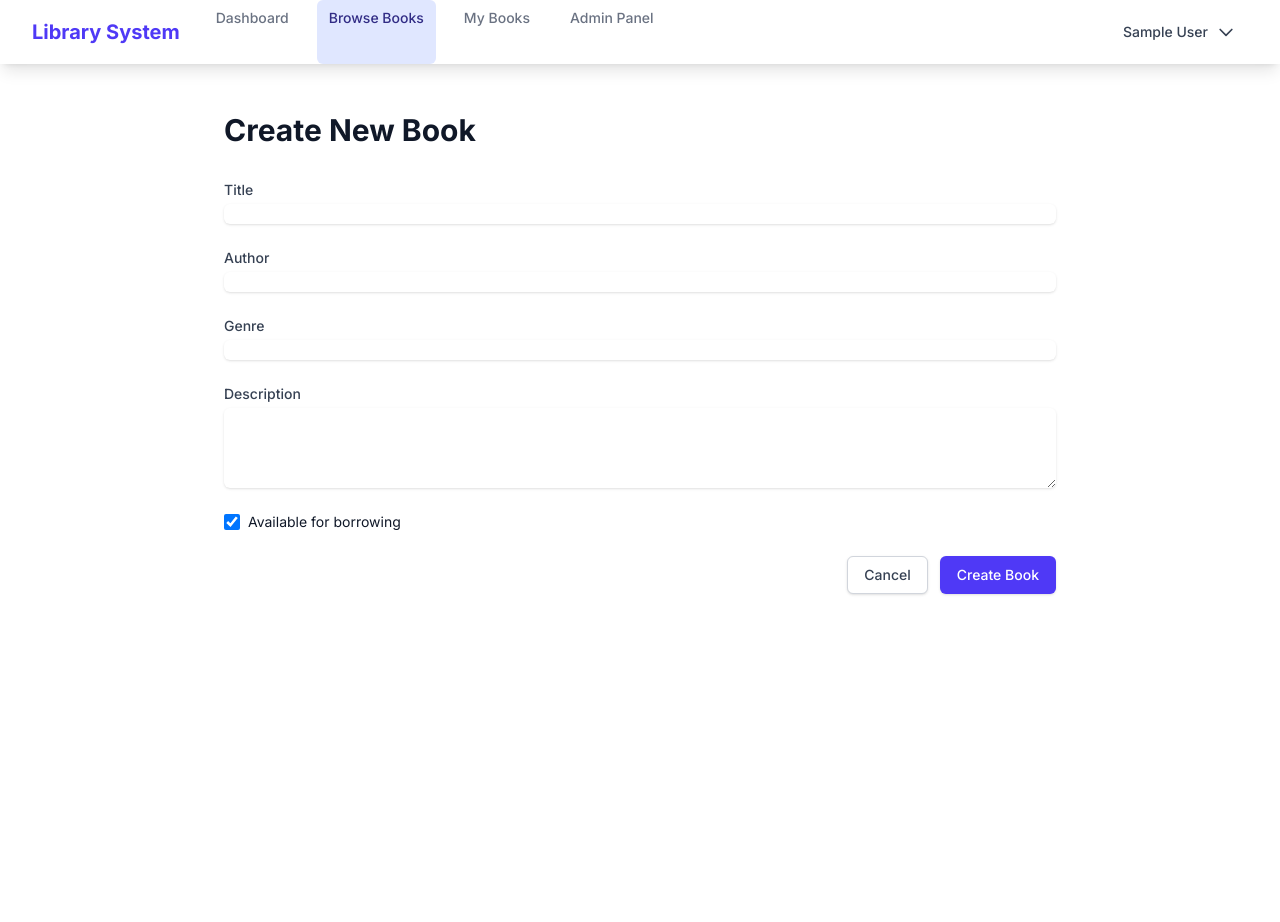
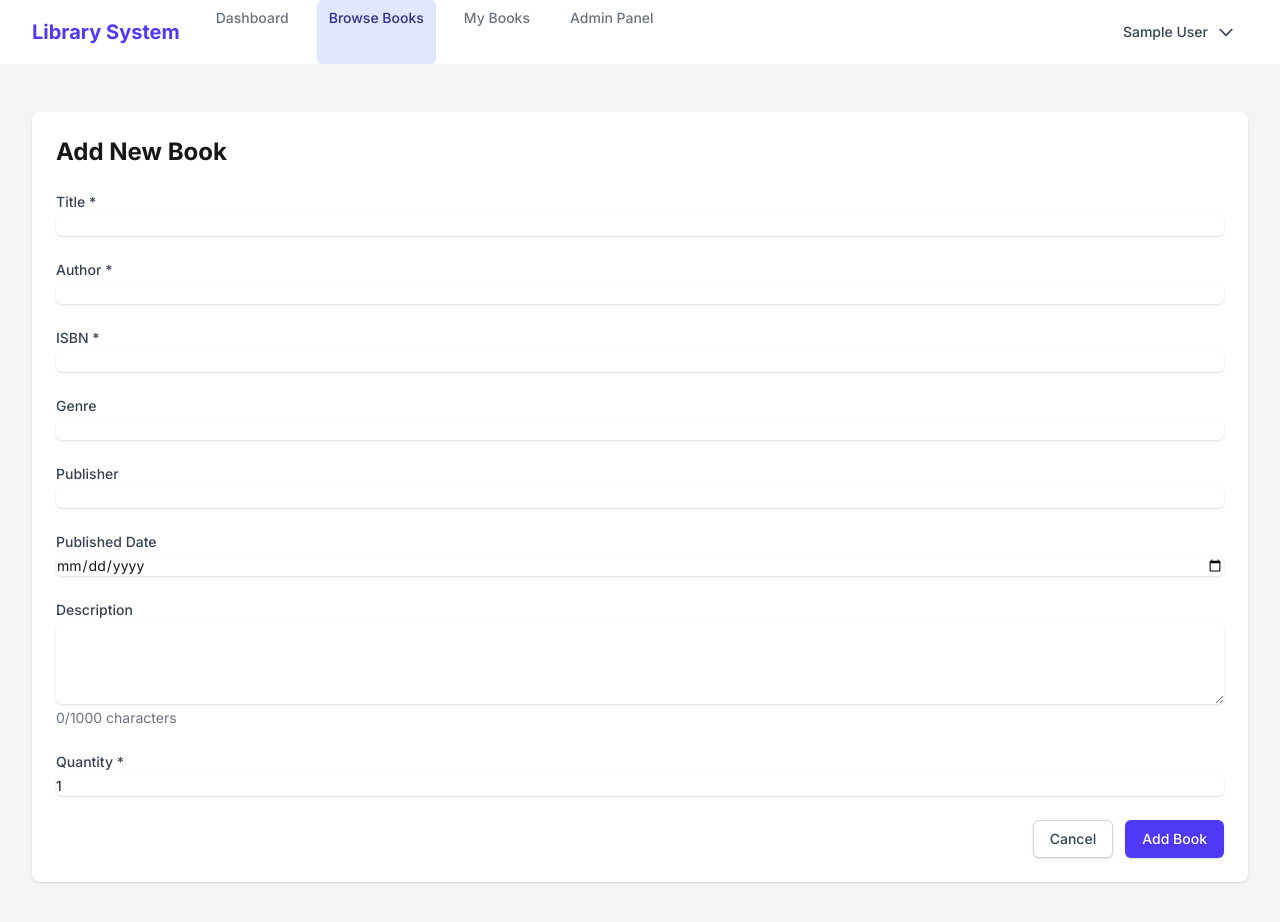
Before and after one commit to lyramae-05/front-end, a Next.js app: page /books/create in a window 1280 px wide. Shown: the top 922 px of the page. Before the commit the page ends 800 px from the top, so only its background shows below. Built offline with nearby package versions, Linux system fonts and the light colour scheme; no server answers; sample sign-in values are in the browser's storage.

Commit message:
fixed the view book detailed page, and thte error handling

```diff
--- a/src/app/books/[id]/page.tsx
+++ b/src/app/books/[id]/page.tsx
@@ -39,8 +39,8 @@ function BookDetailsContent({ id }: { id: string }) {
     try {
       setLoading(true);
       setError(null);
-      const response = await axios.get<Book>(`http://localhost:8000/api/books/${id}`);
-      setBook(response.data);
+      const response = await axios.get<{ message: string; data: Book }>(`http://localhost:8000/api/books/${id}`);
+      setBook(response.data.data);
     } catch (error) {
       const apiError = error as ApiError;
       const errorMessage = apiError.message || 'Failed to fetch book details';
@@ -136,6 +136,18 @@ function BookDetailsContent({ id }: { id: string }) {
           <div className="border-t border-gray-200">
             <dl>
               <div className="bg-gray-50 px-4 py-5 sm:grid sm:grid-cols-3 sm:gap-4 sm:px-6">
+                <dt className="text-sm font-medium text-gray-500">Title</dt>
+                <dd className="mt-1 text-sm text-gray-900 sm:mt-0 sm:col-span-2">
+                  {book.title}
+                </dd>
+              </div>
+              <div className="bg-white px-4 py-5 sm:grid sm:grid-cols-3 sm:gap-4 sm:px-6">
+                <dt className="text-sm font-medium text-gray-500">Author</dt>
+                <dd className="mt-1 text-sm text-gray-900 sm:mt-0 sm:col-span-2">
+                  {book.author}
+                </dd>
+              </div>
+              <div className="bg-gray-50 px-4 py-5 sm:grid sm:grid-cols-3 sm:gap-4 sm:px-6">
                 <dt className="text-sm font-medium text-gray-500">ISBN</dt>
                 <dd className="mt-1 text-sm text-gray-900 sm:mt-0 sm:col-span-2">
                   {book.isbn || 'Not available'}
@@ -144,7 +156,7 @@ function BookDetailsContent({ id }: { id: string }) {
               <div className="bg-white px-4 py-5 sm:grid sm:grid-cols-3 sm:gap-4 sm:px-6">
                 <dt className="text-sm font-medium text-gray-500">Genre</dt>
                 <dd className="mt-1 text-sm text-gray-900 sm:mt-0 sm:col-span-2">
-                  {book.genre}
+                  {book.genre || 'Not specified'}
                 </dd>
               </div>
               <div className="bg-gray-50 px-4 py-5 sm:grid sm:grid-cols-3 sm:gap-4 sm:px-6">
--- a/src/app/books/create/page.tsx
+++ b/src/app/books/create/page.tsx
@@ -2,76 +2,172 @@
 
 import { useState } from 'react';
 import { useRouter } from 'next/navigation';
-import toast from 'react-hot-toast';
-import { ApiError } from '@/types/api';
-import { ProtectedRoute } from '@/components/ProtectedRoute';
 import api from '@/lib/api';
+import { toast } from 'react-hot-toast';
+import { isAdmin } from '@/lib/auth';
+
+interface BookFormData {
+  title: string;
+  author: string;
+  isbn: string;
+  genre: string;
+  publisher: string;
+  published_date: string;
+  description: string;
+  quantity: number;
+}
 
 export default function CreateBookPage() {
   const router = useRouter();
   const [loading, setLoading] = useState(false);
-  const [formData, setFormData] = useState({
+  const [formData, setFormData] = useState<BookFormData>({
     title: '',
     author: '',
+    isbn: '',
     genre: '',
+    publisher: '',
+    published_date: '',
     description: '',
-    available: true,
+    quantity: 1
   });
+
+  const [errors, setErrors] = useState<Partial<Record<keyof BookFormData, string>>>({});
+
+  const validateForm = () => {
+    const newErrors: Partial<BookFormData> = {};
+
+    if (!formData.title.trim()) {
+      newErrors.title = 'Title is required';
+    }
+
+    if (!formData.author.trim()) {
+      newErrors.author = 'Author is required';
+    }
+
+    if (!formData.isbn.trim()) {
+      newErrors.isbn = 'ISBN is required';
+    } else if (formData.isbn.length < 10 || formData.isbn.length > 13) {
+      newErrors.isbn = 'ISBN must be between 10 and 13 characters';
+    }
+
+    if (formData.quantity < 1) {
+      newErrors.quantity = 'Quantity must be at least 1';
+    }
+
+    if (formData.description && formData.description.length > 1000) {
+      newErrors.description = 'Description cannot exceed 1000 characters';
+    }
+
+    setErrors(newErrors);
+    return Object.keys(newErrors).length === 0;
+  };
 
   const handleSubmit = async (e: React.FormEvent) => {
     e.preventDefault();
-    setLoading(true);
+
+    if (!validateForm()) {
+      toast.error('Please fix the form errors before submitting');
+      return;
+    }
 
     try {
-      await api.post('/books', formData);
-      toast.success('Book created successfully!');
-      router.push('/books');
-    } catch (error) {
-      const apiError = error as ApiError;
-      if (apiError.errors) {
-        Object.values(apiError.errors).forEach((errors) => {
-          errors.forEach((error) => toast.error(error));
+      setLoading(true);
+      const response = await api.post('/books', formData);
+      toast.success('Book added successfully');
+      router.push('/admin/books');
+    } catch (error: any) {
+      console.error('Error adding book:', error);
+      if (error.response?.data?.errors) {
+        // Handle validation errors from the backend
+        const backendErrors = error.response.data.errors;
+        const formattedErrors: Partial<BookFormData> = {};
+
+        Object.keys(backendErrors).forEach(key => {
+          if (key in formData) {
+            formattedErrors[key as keyof BookFormData] = backendErrors[key][0];
+          }
         });
+
+        setErrors(formattedErrors);
+        toast.error('Please fix the form errors');
       } else {
-        toast.error(apiError.message || 'Failed to create book');
+        toast.error(error.response?.data?.message || 'Failed to add book');
       }
     } finally {
       setLoading(false);
     }
   };
 
+  const handleQuantityChange = (e: React.ChangeEvent<HTMLInputElement>) => {
+    const rawValue = e.target.value;
+    const numValue = parseInt(rawValue, 10);
+
+    if (rawValue === '') {
+      setFormData(prev => ({ ...prev, quantity: 1 }));
+    } else if (!isNaN(numValue)) {
+      setFormData(prev => ({ ...prev, quantity: Math.max(1, numValue) }));
+    }
+  };
+
   return (
-    <ProtectedRoute requireAdmin>
-      <div className="max-w-4xl mx-auto py-6 sm:px-6 lg:px-8">
-        <div className="px-4 py-6 sm:px-0">
-          <h1 className="text-3xl font-bold text-gray-900 mb-8">Create New Book</h1>
+    <div className="min-h-screen bg-gray-100 py-12">
+      <div className="max-w-7xl mx-auto sm:px-6 lg:px-8">
+        <div className="bg-white overflow-hidden shadow-sm sm:rounded-lg">
+          <div className="p-6">
+            <h2 className="text-2xl font-bold mb-6">Add New Book</h2>
             <form onSubmit={handleSubmit} className="space-y-6">
               <div>
                 <label htmlFor="title" className="block text-sm font-medium text-gray-700">
-                Title
+                  Title *
                 </label>
                 <input
                   type="text"
                   id="title"
-                required
                   value={formData.title}
                   onChange={(e) => setFormData({ ...formData, title: e.target.value })}
-                className="mt-1 block w-full rounded-md border-gray-300 shadow-sm focus:border-indigo-500 focus:ring-indigo-500 sm:text-sm"
+                  className={`mt-1 block w-full rounded-md shadow-sm sm:text-sm ${
+                    errors.title ? 'border-red-300 focus:border-red-500 focus:ring-red-500' : 'border-gray-300 focus:border-indigo-500 focus:ring-indigo-500'
+                  }`}
                 />
+                {errors.title && (
+                  <p className="mt-1 text-sm text-red-600">{errors.title}</p>
+                )}
               </div>
 
               <div>
                 <label htmlFor="author" className="block text-sm font-medium text-gray-700">
-                Author
+                  Author *
                 </label>
                 <input
                   type="text"
                   id="author"
-                required
                   value={formData.author}
                   onChange={(e) => setFormData({ ...formData, author: e.target.value })}
-                className="mt-1 block w-full rounded-md border-gray-300 shadow-sm focus:border-indigo-500 focus:ring-indigo-500 sm:text-sm"
+                  className={`mt-1 block w-full rounded-md shadow-sm sm:text-sm ${
+                    errors.author ? 'border-red-300 focus:border-red-500 focus:ring-red-500' : 'border-gray-300 focus:border-indigo-500 focus:ring-indigo-500'
+                  }`}
                 />
+                {errors.author && (
+                  <p className="mt-1 text-sm text-red-600">{errors.author}</p>
+                )}
+              </div>
+
+              <div>
+                <label htmlFor="isbn" className="block text-sm font-medium text-gray-700">
+                  ISBN *
+                </label>
+                <input
+                  type="text"
+                  id="isbn"
+                  value={formData.isbn}
+                  onChange={(e) => setFormData({ ...formData, isbn: e.target.value })}
+                  className={`mt-1 block w-full rounded-md shadow-sm sm:text-sm ${
+                    errors.isbn ? 'border-red-300 focus:border-red-500 focus:ring-red-500' : 'border-gray-300 focus:border-indigo-500 focus:ring-indigo-500'
+                  }`}
+                />
+                {errors.isbn && (
+                  <p className="mt-1 text-sm text-red-600">{errors.isbn}</p>
+                )}
               </div>
 
               <div>
@@ -81,9 +177,34 @@ export default function CreateBookPage() {
                 <input
                   type="text"
                   id="genre"
-                required
                   value={formData.genre}
                   onChange={(e) => setFormData({ ...formData, genre: e.target.value })}
+                  className="mt-1 block w-full rounded-md border-gray-300 shadow-sm focus:border-indigo-500 focus:ring-indigo-500 sm:text-sm"
+                />
+              </div>
+
+              <div>
+                <label htmlFor="publisher" className="block text-sm font-medium text-gray-700">
+                  Publisher
+                </label>
+                <input
+                  type="text"
+                  id="publisher"
+                  value={formData.publisher}
+                  onChange={(e) => setFormData({ ...formData, publisher: e.target.value })}
+                  className="mt-1 block w-full rounded-md border-gray-300 shadow-sm focus:border-indigo-500 focus:ring-indigo-500 sm:text-sm"
+                />
+              </div>
+
+              <div>
+                <label htmlFor="published_date" className="block text-sm font-medium text-gray-700">
+                  Published Date
+                </label>
+                <input
+                  type="date"
+                  id="published_date"
+                  value={formData.published_date}
+                  onChange={(e) => setFormData({ ...formData, published_date: e.target.value })}
                   className="mt-1 block w-full rounded-md border-gray-300 shadow-sm focus:border-indigo-500 focus:ring-indigo-500 sm:text-sm"
                 />
               </div>
@@ -95,45 +216,61 @@ export default function CreateBookPage() {
                 <textarea
                   id="description"
                   rows={4}
-                required
                   value={formData.description}
                   onChange={(e) => setFormData({ ...formData, description: e.target.value })}
-                className="mt-1 block w-full rounded-md border-gray-300 shadow-sm focus:border-indigo-500 focus:ring-indigo-500 sm:text-sm"
+                  className={`mt-1 block w-full rounded-md shadow-sm sm:text-sm ${
+                    errors.description ? 'border-red-300 focus:border-red-500 focus:ring-red-500' : 'border-gray-300 focus:border-indigo-500 focus:ring-indigo-500'
+                  }`}
                 />
+                {errors.description && (
+                  <p className="mt-1 text-sm text-red-600">{errors.description}</p>
+                )}
+                <p className="mt-1 text-sm text-gray-500">
+                  {formData.description.length}/1000 characters
+                </p>
               </div>
 
-            <div className="flex items-center">
+              <div>
+                <label htmlFor="quantity" className="block text-sm font-medium text-gray-700">
+                  Quantity *
+                </label>
                 <input
-                type="checkbox"
-                id="available"
-                checked={formData.available}
-                onChange={(e) => setFormData({ ...formData, available: e.target.checked })}
-                className="h-4 w-4 rounded border-gray-300 text-indigo-600 focus:ring-indigo-500"
+                  type="number"
+                  id="quantity"
+                  min="1"
+                  value={formData.quantity}
+                  onChange={handleQuantityChange}
+                  className={`mt-1 block w-full rounded-md shadow-sm sm:text-sm ${
+                    errors.quantity ? 'border-red-300 focus:border-red-500 focus:ring-red-500' : 'border-gray-300 focus:border-indigo-500 focus:ring-indigo-500'
+                  }`}
                 />
-              <label htmlFor="available" className="ml-2 block text-sm text-gray-900">
-                Available for borrowing
-              </label>
+                {errors.quantity && (
+                  <p className="mt-1 text-sm text-red-600">{errors.quantity}</p>
+                )}
               </div>
 
               <div className="flex justify-end space-x-3">
                 <button
                   type="button"
                   onClick={() => router.back()}
-                className="px-4 py-2 border border-gray-300 rounded-md shadow-sm text-sm font-medium text-gray-700 bg-white hover:bg-gray-50 focus:outline-none focus:ring-2 focus:ring-offset-2 focus:ring-indigo-500"
+                  className="px-4 py-2 border border-gray-300 rounded-md shadow-sm text-sm font-medium text-gray-700 bg-white hover:bg-gray-50"
                 >
                   Cancel
                 </button>
                 <button
                   type="submit"
                   disabled={loading}
-                className="inline-flex justify-center py-2 px-4 border border-transparent shadow-sm text-sm font-medium rounded-md text-white bg-indigo-600 hover:bg-indigo-700 focus:outline-none focus:ring-2 focus:ring-offset-2 focus:ring-indigo-500 disabled:opacity-50"
+                  className={`px-4 py-2 border border-transparent rounded-md shadow-sm text-sm font-medium text-white bg-indigo-600 hover:bg-indigo-700 ${
+                    loading ? 'opacity-50 cursor-not-allowed' : ''
+                  }`}
                 >
-                {loading ? 'Creating...' : 'Create Book'}
+                  {loading ? 'Adding...' : 'Add Book'}
                 </button>
               </div>
             </form>
           </div>
         </div>
-    </ProtectedRoute>
+      </div>
+    </div>
   );
 }
```
Also changed, not shown: src/app/books/page.tsx (+8 -4 lines). Lines whose indentation alone changed are shown as unchanged.
